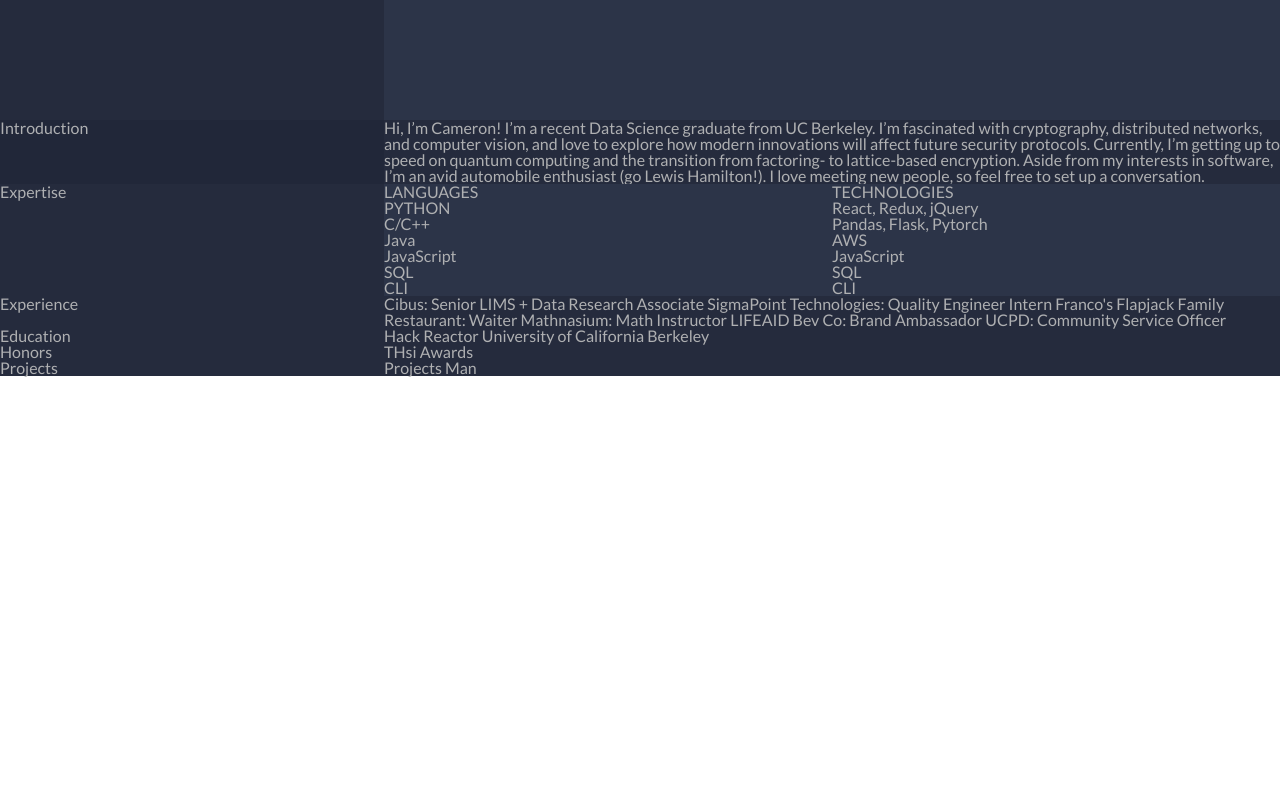
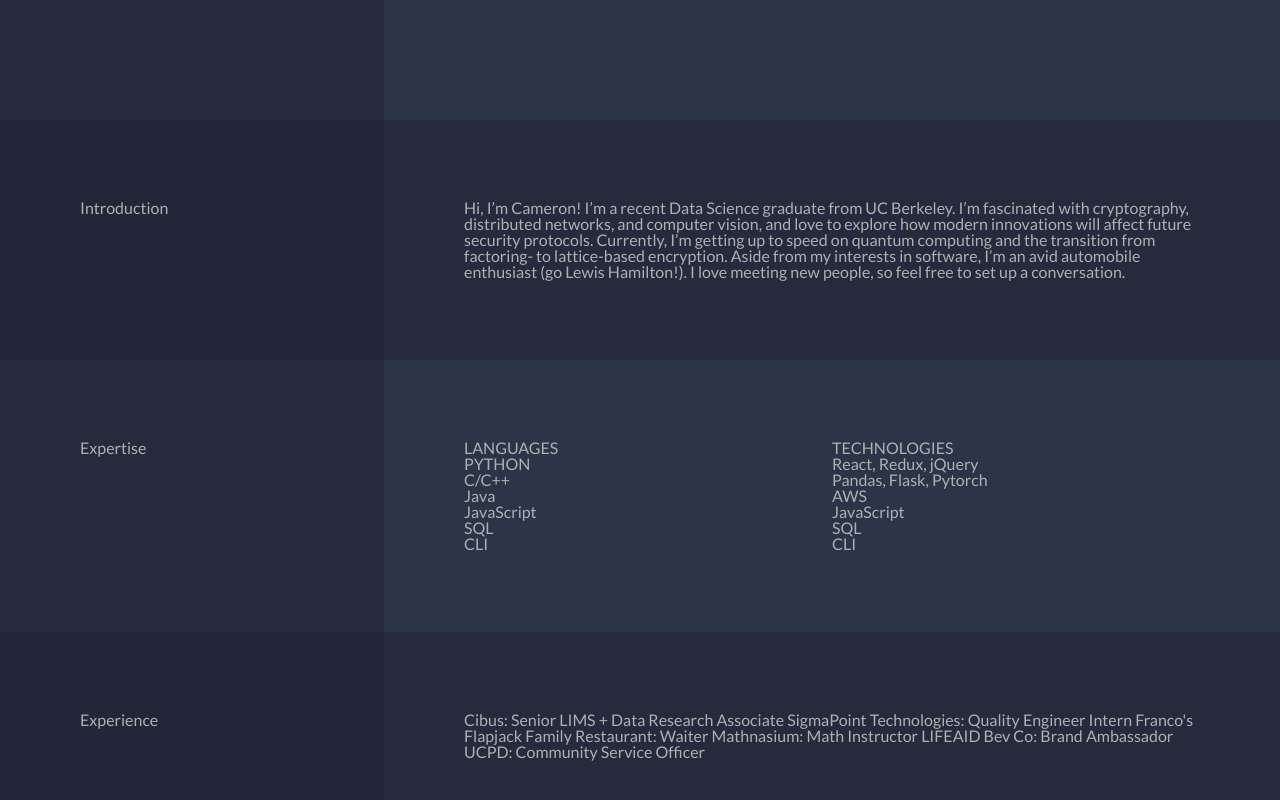
Before and after one commit to camjhirsh/camjhirsh.dev, a React app: page / in a window 1280 px wide. Shown: the part 680-1480 px from the top of the page. Before the commit the page ends 1057 px from the top, so only its background shows below. Built offline with nearby package versions, Linux system fonts and the light colour scheme.

Commit message:
sections

```diff
--- a/src/components/app.jsx
+++ b/src/components/app.jsx
@@ -21,9 +21,9 @@ const App = () => {
 
       <Headline/>
 
-      <div className="three"> Introduction </div>
+      <div className="section three"> Introduction </div>
 
-      <div className="one">
+      <div className="section one">
         Hi, I’m Cameron! I’m a recent Data Science graduate from UC Berkeley.
         I’m fascinated with cryptography, distributed networks, and computer vision,
         and love to explore how modern innovations will affect future security protocols.
@@ -32,23 +32,23 @@ const App = () => {
         I love meeting new people, so feel free to set up a conversation.
       </div>
 
-      <div className="one"> Expertise </div>
+      <div className="section one"> Expertise </div>
 
       <Expertise/>
 
-      <div> Experience </div>
+      <div className="section three"> Experience </div>
 
       <Experience/>
 
-      <div> Education </div>
+      <div className="section one"> Education </div>
 
       <Education/>
 
-      <div> Honors </div>
+      <div className="section three"> Honors </div>
 
       <Honors/>
 
-      <div> Projects </div>
+      <div className="section"> Projects </div>
 
       <Projects/>
 
--- a/src/components/education.jsx
+++ b/src/components/education.jsx
@@ -2,7 +2,7 @@ import React from "react";
 
 const Education = () => {
   return (
-    <div>
+    <div className="section two">
       Hack Reactor
       University of California Berkeley
     </div>
--- a/src/components/experience.jsx
+++ b/src/components/experience.jsx
@@ -2,7 +2,7 @@ import React from "react";
 
 const Experience = () => {
   return (
-    <div>
+    <div className="section">
       Cibus: Senior LIMS + Data Research Associate
       SigmaPoint Technologies: Quality Engineer Intern
       Franco's Flapjack Family Restaurant: Waiter
--- a/src/components/expertise.jsx
+++ b/src/components/expertise.jsx
@@ -2,7 +2,7 @@ import React from "react";
 
 const Expertise = () => {
   return (
-    <div className="expertise two">
+    <div className="section expertise two">
       <div> LANGUAGES </div>
       <div> TECHNOLOGIES </div>
       <ul>
--- a/src/components/honors.jsx
+++ b/src/components/honors.jsx
@@ -2,7 +2,7 @@ import React from "react";
 
 const Honors = () => {
   return (
-    <div>
+    <div className="section">
       THsi Awards
     </div>
   )
--- a/src/components/projects.jsx
+++ b/src/components/projects.jsx
@@ -2,7 +2,7 @@ import React from "react";
 
 const Projects = () => {
   return (
-    <div>
+    <div className="section">
       Projects Man
     </div>
   )
--- a/src/styles.scss
+++ b/src/styles.scss
@@ -111,6 +111,10 @@ a:hover {
   font-family: 'Lato', sans-serif;
 }
 
+.section {
+  padding: 80px;
+}
+
 .headline {
   height: 100vh;
 }
```
Also changed, not shown: 2 other files (tests, documents, lock files or other folders).
